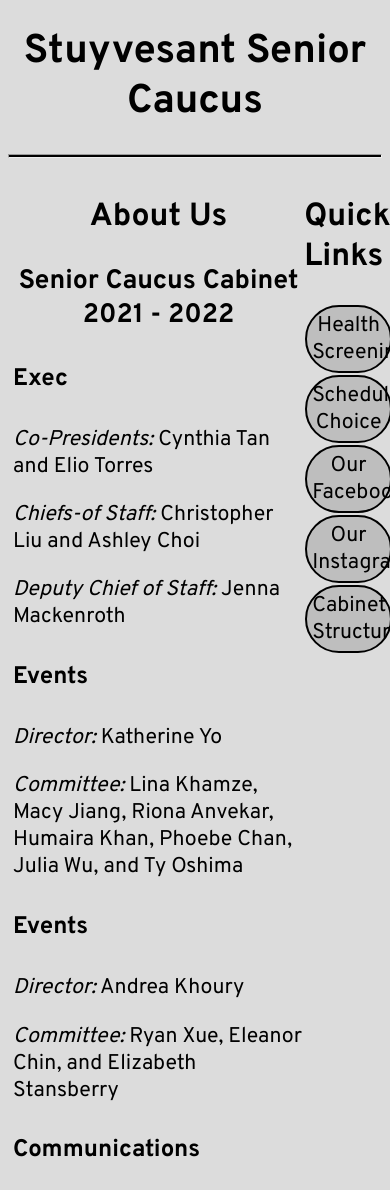
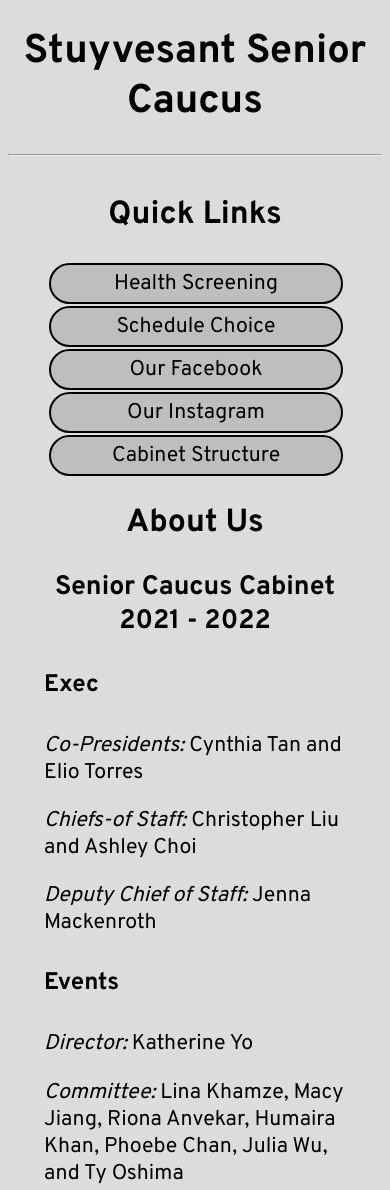
Before and after one commit to StuySeniorCaucus/stuyseniorcaucus.github.io, a plain HTML site: page index.html in a window 390 px wide. Shown: the top 1190 px of the page. Drawn offline with Linux system fonts and the light colour scheme.

Commit message:
mobile-friendly

```diff
--- a/css.css
+++ b/css.css
@@ -2,6 +2,7 @@
 
 * {
 	font-family: "Overpass", sans-serif;
+	box-sizing: border-box;
 }
 
 
@@ -32,22 +33,34 @@
 	background: black;
 }
 #container {
-	max-width: 60em;
+	max-width: 80vw;
 	margin: auto;
 	padding: 5px;
 	display: flex;
+	flex-wrap: wrap;
 }
 
-#left, #right {
+/*#left, #right {
 	flex-grow: 1;
 }
 
 #left{
-	width: 80%;
+	width: 20%;
 }
 
 #right{
-	width: 20%;
+	width: 80%;
+}*/
+
+#right {
+	width: 59vw;
+	flex-grow: 1;
+}
+#left {
+	width: 20vw;
+	flex-grow: 9999;
+	padding-left: 1vw;
+	padding-right: 1vw;
 }
 
 a {
--- a/index.html
+++ b/index.html
@@ -13,6 +13,14 @@
         <hr>
         <div id="container">
             <div id="left">
+                <h2>Quick Links</h2>
+                <a target="_blank" href="https://healthscreening.schools.nyc">Health Screening</a>
+                <a target="_blank" href="http://bert.stuy.edu/pbrooks/schedules/schedules.py">Schedule Choice</a>
+                <a target="_blank" href="https://www.facebook.com/StuySeniorCaucus/">Our Facebook</a>
+                <a target="_blank" href="https://www.instagram.com/stuyseniorcaucus/">Our Instagram</a>
+                <a target="_blank" href="https://docs.google.com/document/d/1T93wRdzgKFvV-qMB3hUi-a0v3sm8vxlTRcwvy7mnn-Q/edit">Cabinet Structure</a>
+            </div>
+            <div id="right">
                 <h2>About Us</h2>
                 <h3>Senior Caucus Cabinet 2021 - 2022</h3>
 
@@ -41,14 +49,6 @@
                 <p><em>Directors:</em> Willow Veytsman, Lucas Lee, and Andrew Juang</p>
 
             </div>
-            <div id="right">
-                <h2>Quick Links</h2>
-                <a target="_blank" href="https://healthscreening.schools.nyc">Health Screening</a>
-                <a target="_blank" href="http://bert.stuy.edu/pbrooks/schedules/schedules.py">Schedule Choice</a>
-                <a target="_blank" href="https://www.facebook.com/StuySeniorCaucus/">Our Facebook</a>
-                <a target="_blank" href="https://www.instagram.com/stuyseniorcaucus/">Our Instagram</a>
-                <a target="_blank" href="https://docs.google.com/document/d/1T93wRdzgKFvV-qMB3hUi-a0v3sm8vxlTRcwvy7mnn-Q/edit">Cabinet Structure</a>
-            </div>
         </div>
     </body>
 </html>
```
